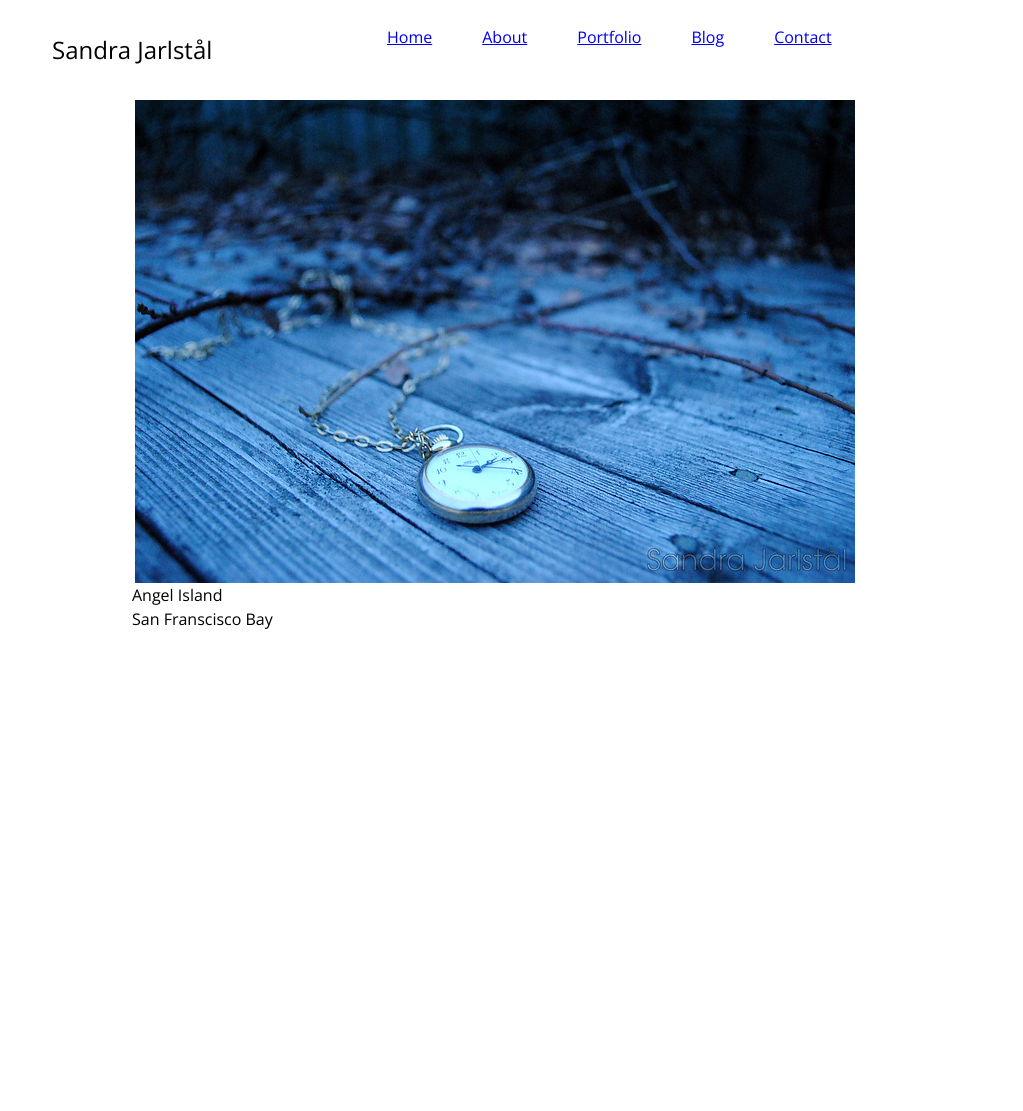
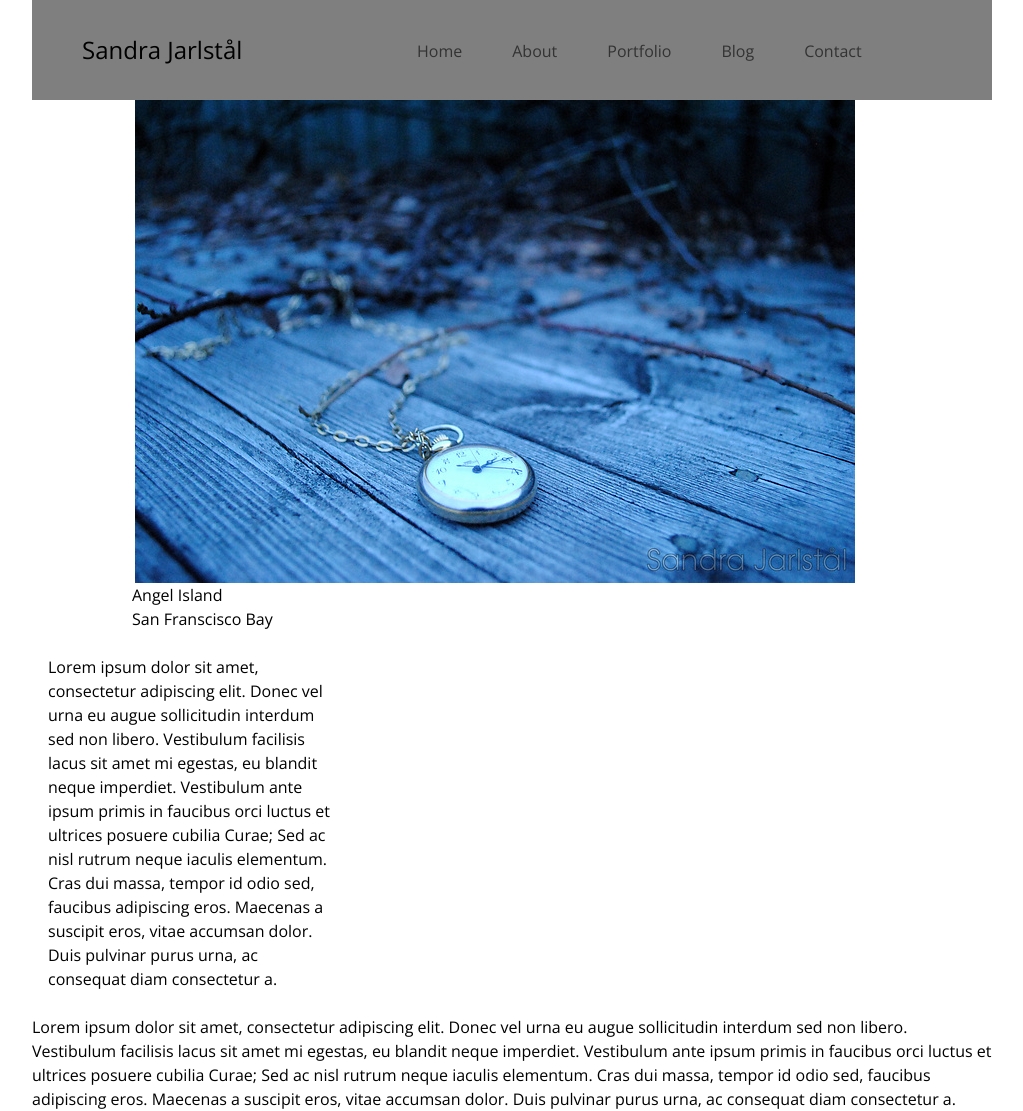
Before and after one commit to soundbeat/SandraClassProject-master, a plain HTML site: page index.html in a window 1280 px wide. Shown: the whole page, without its empty margins (128-1151 px from the left). Before the commit the page ends 800 px from the top, so only its background shows below. Drawn offline with nearby package versions, Linux system fonts and the light colour scheme.

Commit message:
fixad header

```diff
--- a/assets/css/styles.css
+++ b/assets/css/styles.css
@@ -106,6 +106,8 @@ footer ul + ul li {
     width: 290px;
     float: left;
     padding: 58px 20px;
+      background-color: #7f7f7f;
+      margin-left: 30px;
   }
   header nav {
     width: 420px;
--- a/index.html
+++ b/index.html
@@ -5,16 +5,32 @@
     <title>Me</title>
     <link href="assets/css/styles.css" rel="stylesheet" media="all"/>
     <style>
-        header li{
+
+        h1{
+        background-color: #7f7f7f;
+    }
+        header{
+            background-color: #7f7f7f;
+        }
+
+        header li a{
             margin: 5px;
             float: left;
             padding: 20px;
+            margin-top: 19px;
+            color: #333333;
+            text-decoration: none;
+
 
         }
+
+
+
         div.cycle-slideshow{
              position: relative;
              direction: ltr;
              margin-left: 100px;
+
          }
     </style>
 </head>
@@ -43,8 +59,33 @@
             </div>
 </section>
 </div>
-            <script src="assets/js/jquery-1.11.0.min.js"></script>
+<section class="second">
+<p> Lorem ipsum dolor sit amet, consectetur adipiscing elit. Donec vel urna eu augue
+    sollicitudin interdum sed non libero. Vestibulum facilisis lacus sit amet mi egestas,
+    eu blandit neque imperdiet. Vestibulum ante ipsum primis in faucibus orci luctus et
+    ultrices posuere cubilia Curae; Sed ac nisl rutrum neque iaculis elementum. Cras dui
+    massa, tempor id odio sed, faucibus adipiscing eros. Maecenas a suscipit eros, vitae
+    accumsan dolor. Duis pulvinar purus urna, ac consequat diam consectetur a.</p>
+</section>
+
+<section class="third">
+
+    <p>Lorem ipsum dolor sit amet, consectetur adipiscing elit. Donec vel urna eu augue
+    sollicitudin interdum sed non libero. Vestibulum facilisis lacus sit amet mi egestas,
+    eu blandit neque imperdiet. Vestibulum ante ipsum primis in faucibus orci luctus et
+    ultrices posuere cubilia Curae; Sed ac nisl rutrum neque iaculis elementum. Cras dui
+    massa, tempor id odio sed, faucibus adipiscing eros. Maecenas a suscipit eros, vitae
+    accumsan dolor. Duis pulvinar purus urna, ac consequat diam consectetur a.
+    </p>
+   </section>
+
+
+
+
+
+<script src="assets/js/jquery-1.11.0.min.js"></script>
             <script src="assets/js/jquery.cycle2.min.js"></script>
+
 
 
 </body>
```
Also changed, not shown: Nature pictures.html (+29 -0 lines), black and white index.html (+29 -0 lines), paraphrase.html (+29 -0 lines), portfolio/index.html (+31 -1 lines).
